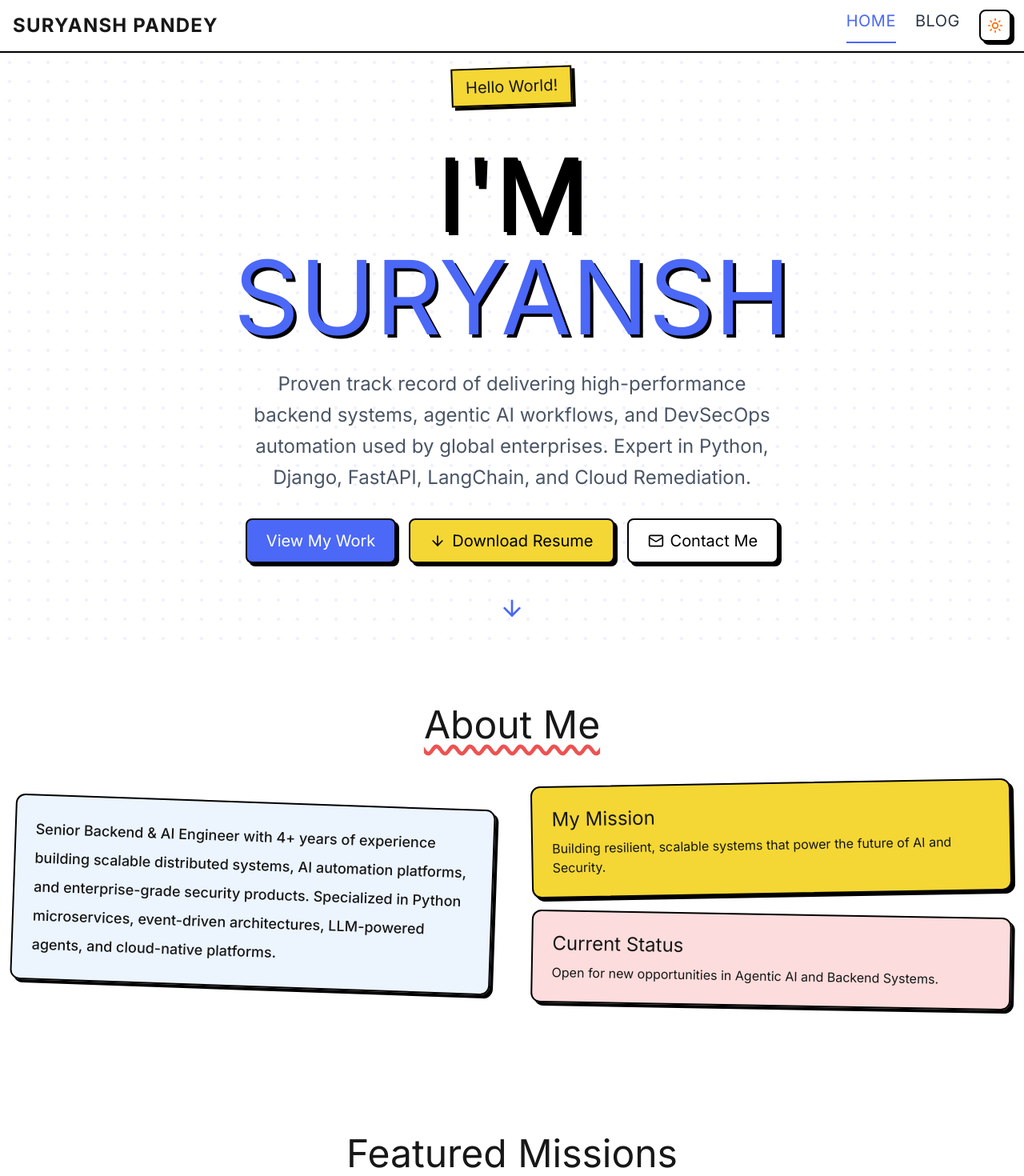
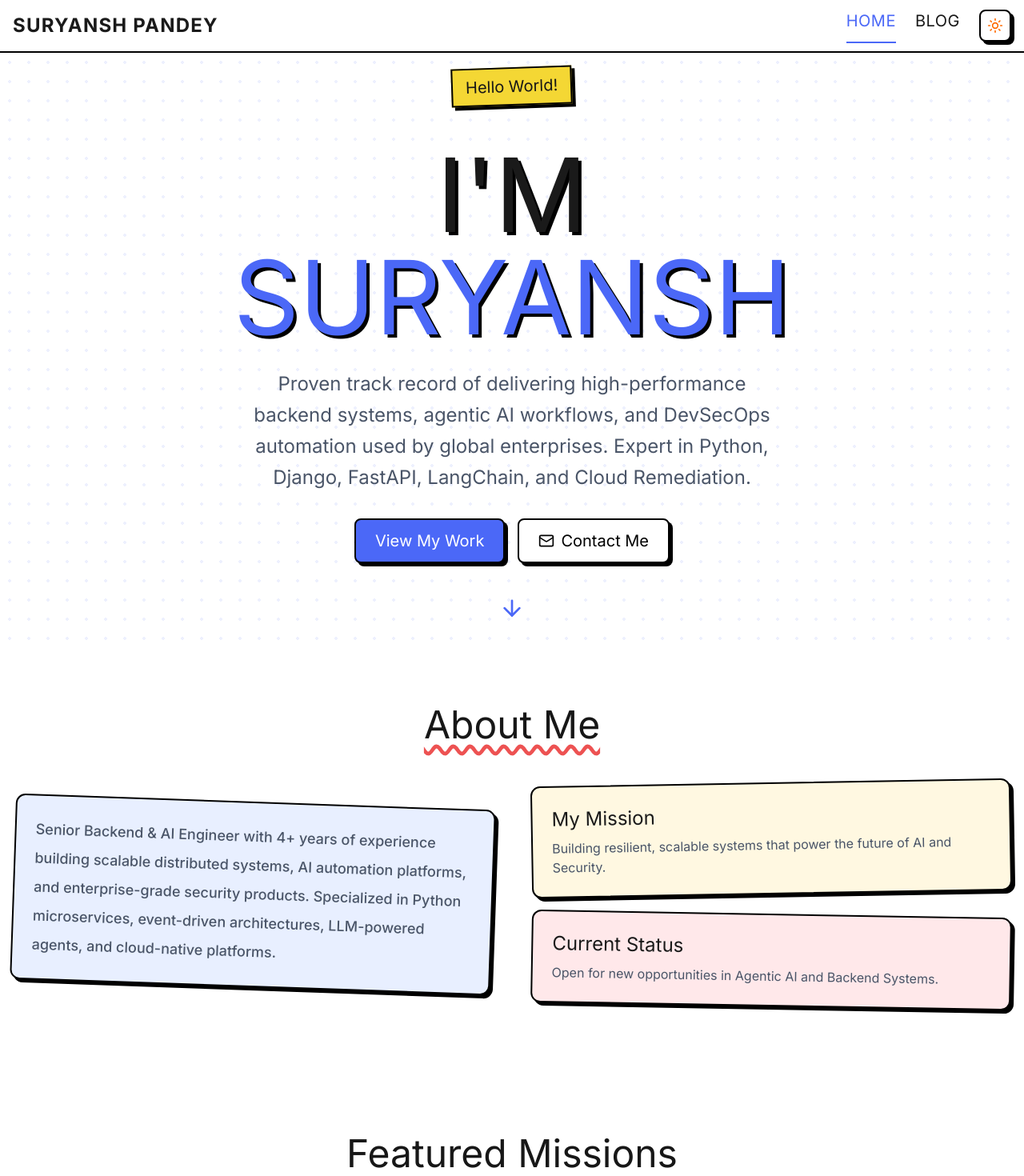
Before and after one commit to suryanshp1/portfolio-site, a Next.js app: page / in a window 1280 px wide. Shown: the top 1470 px of the page at 80% size. Built offline with nearby package versions, Linux system fonts and the light colour scheme.

Commit message:
feat: module changes

```diff
--- a/components/layout/footer.tsx
+++ b/components/layout/footer.tsx
@@ -3,9 +3,9 @@ import { Github, Linkedin, Twitter } from "lucide-react";
 
 export function Footer() {
   return (
-    <footer className="dark:bg-dark-bg mt-12 w-full border-t-2 border-black bg-white py-8 dark:border-white">
+    <footer className="mt-12 w-full border-t-2 border-[var(--color-border-light)] dark:border-[var(--color-border-dark)] bg-white dark:bg-[var(--color-dark-bg)] py-8">
       <div className="container mx-auto flex flex-col items-center justify-between gap-4 px-4 md:flex-row">
-        <p className="font-comic text-lg">
+        <p className="font-comic text-lg text-[var(--color-text-heading-light)] dark:text-[var(--color-text-heading-dark)]">
           © {new Date().getFullYear()} {RESUME_DATA.name}
         </p>
 
@@ -23,7 +23,7 @@ export function Footer() {
                 href={social.url}
                 target="_blank"
                 rel="noopener noreferrer"
-                className="hover:bg-hero-blue rounded-full border-2 border-black p-2 shadow-[2px_2px_0px_0px_rgba(0,0,0,1)] transition-all hover:-translate-y-1 hover:text-white dark:border-white dark:shadow-[2px_2px_0px_0px_rgba(255,255,255,1)]"
+                className="hover:bg-hero-blue rounded-full border-2 border-[var(--color-border-light)] dark:border-[var(--color-border-dark)] p-2 shadow-[2px_2px_0px_0px_rgba(0,0,0,1)] dark:shadow-[2px_2px_0px_0px_rgba(255,255,255,0.3)] transition-all hover:-translate-y-1 hover:text-white"
               >
                 <Icon size={20} />
               </a>
--- a/components/layout/header.tsx
+++ b/components/layout/header.tsx
@@ -16,11 +16,11 @@ export function Header() {
   ];
 
   return (
-    <header className="dark:bg-dark-bg/80 sticky top-0 z-50 w-full border-b-2 border-black bg-white/80 backdrop-blur-sm dark:border-white">
+    <header className="sticky top-0 z-50 w-full border-b-2 border-[var(--color-border-light)] dark:border-[var(--color-border-dark)] bg-white/80 dark:bg-[var(--color-dark-bg)]/80 backdrop-blur-sm">
       <div className="container mx-auto flex h-16 items-center justify-between px-4">
         <Link
           href="/"
-          className="font-comic hover:text-hero-blue text-2xl font-bold tracking-wider transition-colors"
+          className="font-comic hover:text-hero-blue text-2xl font-bold tracking-wider transition-colors text-[var(--color-text-heading-light)] dark:text-[var(--color-text-heading-dark)]"
         >
           {RESUME_DATA.name.toUpperCase()}
         </Link>
@@ -34,7 +34,7 @@ export function Header() {
                 "font-comic hover:text-hero-blue relative text-xl tracking-wide uppercase transition-colors",
                 pathname === link.href
                   ? "text-hero-blue"
-                  : "text-text-primary dark:text-white"
+                  : "text-[var(--color-text-heading-light)] dark:text-[var(--color-text-heading-dark)]"
               )}
             >
               {link.name}
--- a/components/sections/about.tsx
+++ b/components/sections/about.tsx
@@ -18,23 +18,23 @@ export function About() {
         </h2>
 
         <div className="grid items-center gap-12 md:grid-cols-2">
-          <ComicCard className="bg-sky-blue/10 rotate-2">
-            <p className="text-lg leading-loose font-medium">
+          <ComicCard variant="primary" className="rotate-2">
+            <p className="text-lg leading-loose font-medium text-[var(--color-text-body-light)] dark:text-[var(--color-text-body-dark)]">
               {RESUME_DATA.about}
             </p>
           </ComicCard>
 
           <div className="space-y-6">
-            <ComicCard className="bg-golden -rotate-1">
-              <h3 className="font-comic mb-2 text-2xl">My Mission</h3>
-              <p>
+            <ComicCard variant="secondary" className="-rotate-1">
+              <h3 className="font-comic mb-2 text-2xl text-[var(--color-text-heading-light)] dark:text-[var(--color-text-heading-dark)]">My Mission</h3>
+              <p className="text-[var(--color-text-body-light)] dark:text-[var(--color-text-body-dark)]">
                 Building resilient, scalable systems that power the future of AI
                 and Security.
               </p>
             </ComicCard>
-            <ComicCard className="bg-punch-red/20 rotate-1">
-              <h3 className="font-comic mb-2 text-2xl">Current Status</h3>
-              <p>
+            <ComicCard variant="accent" className="rotate-1">
+              <h3 className="font-comic mb-2 text-2xl text-[var(--color-text-heading-light)] dark:text-[var(--color-text-heading-dark)]">Current Status</h3>
+              <p className="text-[var(--color-text-body-light)] dark:text-[var(--color-text-body-dark)]">
                 Open for new opportunities in Agentic AI and Backend Systems.
               </p>
             </ComicCard>
--- a/components/sections/hero.tsx
+++ b/components/sections/hero.tsx
@@ -23,7 +23,7 @@ export function Hero() {
         </motion.div>
 
         <h1 className="font-comic mb-6 text-6xl drop-shadow-[4px_4px_0px_rgba(0,0,0,1)] md:text-8xl lg:text-9xl dark:drop-shadow-[4px_4px_0px_rgba(255,255,255,0.5)]">
-          <span className="text-black dark:text-white">I'M</span>{" "}
+          <span className="text-[var(--color-text-heading-light)] dark:text-[var(--color-text-heading-dark)]">I'M</span>{" "}
           <span className="text-hero-blue">
             {RESUME_DATA.name.split(" ")[0].toUpperCase()}
           </span>
@@ -33,7 +33,7 @@ export function Hero() {
           initial={{ opacity: 0 }}
           animate={{ opacity: 1 }}
           transition={{ delay: 0.4 }}
-          className="text-gray-600 mx-auto max-w-2xl text-xl leading-relaxed md:text-2xl dark:text-gray-300"
+          className="text-[var(--color-text-body-light)] dark:text-[var(--color-text-body-dark)] mx-auto max-w-2xl text-xl leading-relaxed md:text-2xl"
         >
           {RESUME_DATA.summary}
         </motion.p>
@@ -47,12 +47,12 @@ export function Hero() {
           <ComicButton onClick={() => (window.location.href = "#projects")}>
             View My Work
           </ComicButton>
-          <a href={`${process.env.NEXT_PUBLIC_BASE_PATH || ""}/resume.pdf`} download="Suryansh_Pandey_Resume.pdf">
+          {/* <a href={`${process.env.NEXT_PUBLIC_BASE_PATH || ""}/resume.pdf`} download="Suryansh_Pandey_Resume.pdf">
             <ComicButton variant="secondary">
               <ArrowDown className="h-5 w-5" />
               Download Resume
             </ComicButton>
-          </a>
+          </a> */}
           <ComicButton
             variant="outline"
             onClick={() =>
--- a/components/sections/skills.tsx
+++ b/components/sections/skills.tsx
@@ -6,10 +6,10 @@ import { motion } from "framer-motion";
 
 export function Skills() {
   return (
-    <section className="bg-light-bg dark:bg-dark-bg border-y-2 border-black py-20 dark:border-white">
+    <section className="bg-[var(--color-section-alt-light)] dark:bg-[var(--color-section-alt-dark)] border-y-2 border-[var(--color-border-light)] dark:border-[var(--color-border-dark)] py-20">
       <div className="container mx-auto px-4">
         <h2 className="font-comic mb-12 text-center text-5xl">
-          <span className="bg-golden border-2 border-black px-4 shadow-[4px_4px_0px_0px_rgba(0,0,0,1)]">
+          <span className="bg-golden border-2 border-[var(--color-border-light)] dark:border-[var(--color-border-dark)] px-4 shadow-[4px_4px_0px_0px_rgba(0,0,0,1)] dark:shadow-[4px_4px_0px_0px_rgba(255,255,255,0.3)]">
             Power Ups
           </span>
         </h2>
--- a/components/ui/comic-badge.tsx
+++ b/components/ui/comic-badge.tsx
@@ -8,17 +8,17 @@ interface ComicBadgeProps extends React.HTMLAttributes<HTMLSpanElement> {
 export const ComicBadge = React.forwardRef<HTMLSpanElement, ComicBadgeProps>(
   ({ className, color = "gray", ...props }, ref) => {
     const colors = {
-      blue: "bg-sky-blue text-white",
-      red: "bg-punch-red text-white",
-      yellow: "bg-golden text-black",
-      gray: "bg-gray-200 text-black dark:bg-gray-700 dark:text-white",
+      blue: "bg-sky-blue text-white border-black dark:bg-sky-blue/80 dark:border-white",
+      red: "bg-punch-red text-white border-black dark:bg-punch-red/80 dark:border-white",
+      yellow: "bg-golden text-black border-black dark:bg-amber dark:border-white",
+      gray: "bg-gray-200 text-black border-black dark:bg-gray-700 dark:text-white dark:border-white",
     };
 
     return (
       <span
         ref={ref}
         className={cn(
-          "inline-flex items-center rounded-full border-2 border-black px-3 py-1 text-sm font-bold shadow-[2px_2px_0px_0px_rgba(0,0,0,1)]",
+          "inline-flex items-center rounded-full border-2 px-3 py-1 text-sm font-bold shadow-[2px_2px_0px_0px_rgba(0,0,0,1)] dark:shadow-[2px_2px_0px_0px_rgba(255,255,255,0.3)]",
           colors[color],
           className
         )}
--- a/components/ui/comic-button.tsx
+++ b/components/ui/comic-button.tsx
@@ -12,9 +12,9 @@ interface ComicButtonProps extends HTMLMotionProps<"button"> {
 export const ComicButton = React.forwardRef<HTMLButtonElement, ComicButtonProps>(
   ({ className, variant = "primary", size = "default", ...props }, ref) => {
     const variants = {
-      primary: "bg-hero-blue text-white",
-      secondary: "bg-golden text-black",
-      outline: "bg-white text-black",
+      primary: "bg-hero-blue text-white dark:bg-hero-blue dark:text-white",
+      secondary: "bg-golden text-black dark:bg-amber dark:text-black",
+      outline: "bg-white text-black dark:bg-[var(--color-card-neutral-dark)] dark:text-white dark:border-[var(--color-border-dark)]",
     };
 
     const sizes = {
--- a/components/ui/comic-card.tsx
+++ b/components/ui/comic-card.tsx
@@ -3,17 +3,26 @@ import { cn } from "@/lib/utils";
 
 interface ComicCardProps extends React.HTMLAttributes<HTMLDivElement> {
   hoverEffect?: boolean;
+  variant?: "primary" | "secondary" | "accent" | "neutral";
 }
 
 export const ComicCard = React.forwardRef<HTMLDivElement, ComicCardProps>(
-  ({ className, hoverEffect = false, ...props }, ref) => {
+  ({ className, hoverEffect = false, variant = "neutral", ...props }, ref) => {
+    const variants = {
+      primary: "bg-[var(--color-card-primary-light)] dark:bg-[var(--color-card-primary-dark)]",
+      secondary: "bg-[var(--color-card-secondary-light)] dark:bg-[var(--color-card-secondary-dark)]",
+      accent: "bg-[var(--color-card-accent-light)] dark:bg-[var(--color-card-accent-dark)]",
+      neutral: "bg-[var(--color-card-neutral-light)] dark:bg-[var(--color-card-neutral-dark)]",
+    };
+
     return (
       <div
         ref={ref}
         className={cn(
-          "rounded-xl border-2 border-black bg-white p-6 shadow-[4px_4px_0px_0px_rgba(0,0,0,1)] dark:border-white dark:bg-slate-800 dark:shadow-[4px_4px_0px_0px_rgba(255,255,255,1)]",
+          "rounded-xl border-2 border-[var(--color-border-light)] p-6 shadow-[4px_4px_0px_0px_rgba(0,0,0,1)] dark:border-[var(--color-border-dark)] dark:shadow-[4px_4px_0px_0px_rgba(255,255,255,0.3)]",
+          variants[variant],
           hoverEffect &&
-            "transition-transform hover:-translate-y-1 hover:shadow-[8px_8px_0px_0px_rgba(0,0,0,1)]",
+          "transition-transform hover:-translate-y-1 hover:shadow-[8px_8px_0px_0px_rgba(0,0,0,1)] dark:hover:shadow-[8px_8px_0px_0px_rgba(255,255,255,0.4)]",
           className
         )}
         {...props}
```
Also changed, not shown: app/globals.css (+38 -3 lines), components/sections/contact.tsx (+4 -4 lines), components/sections/experience-projects.tsx (+8 -8 lines).
